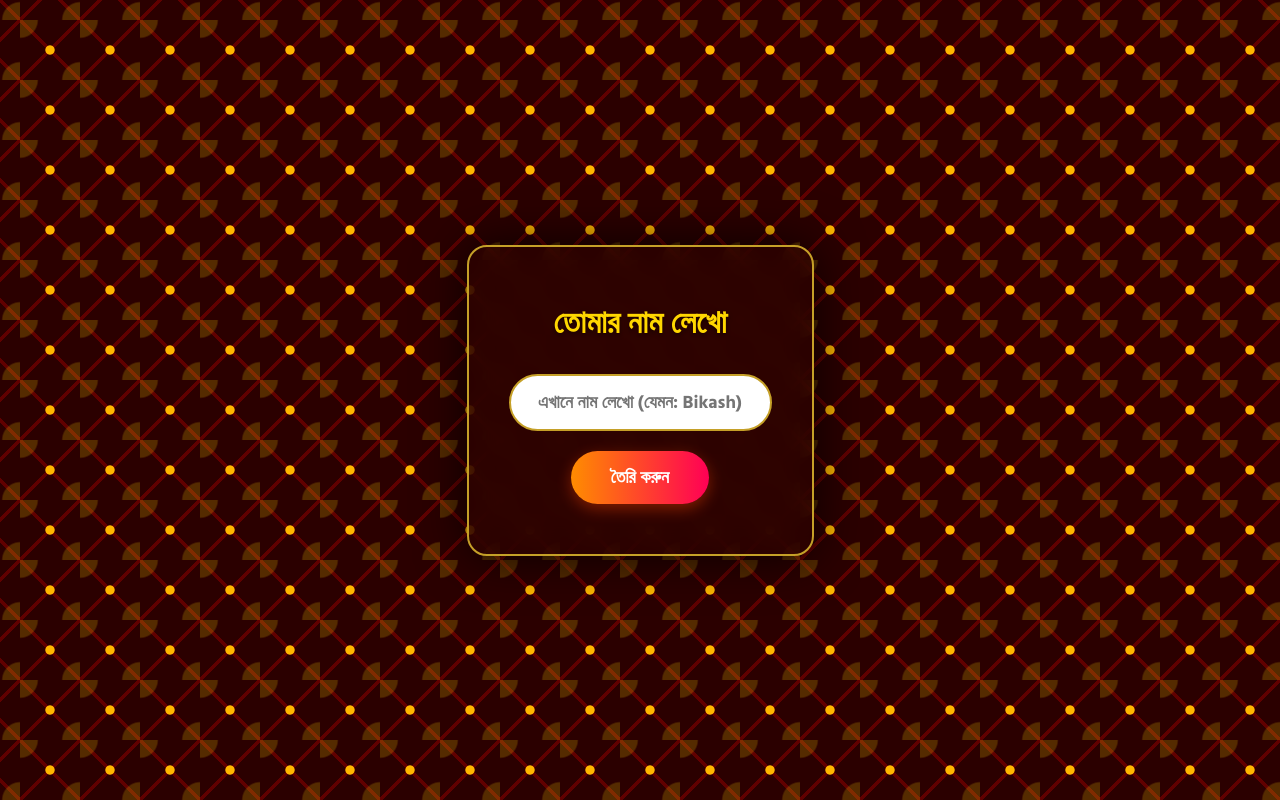
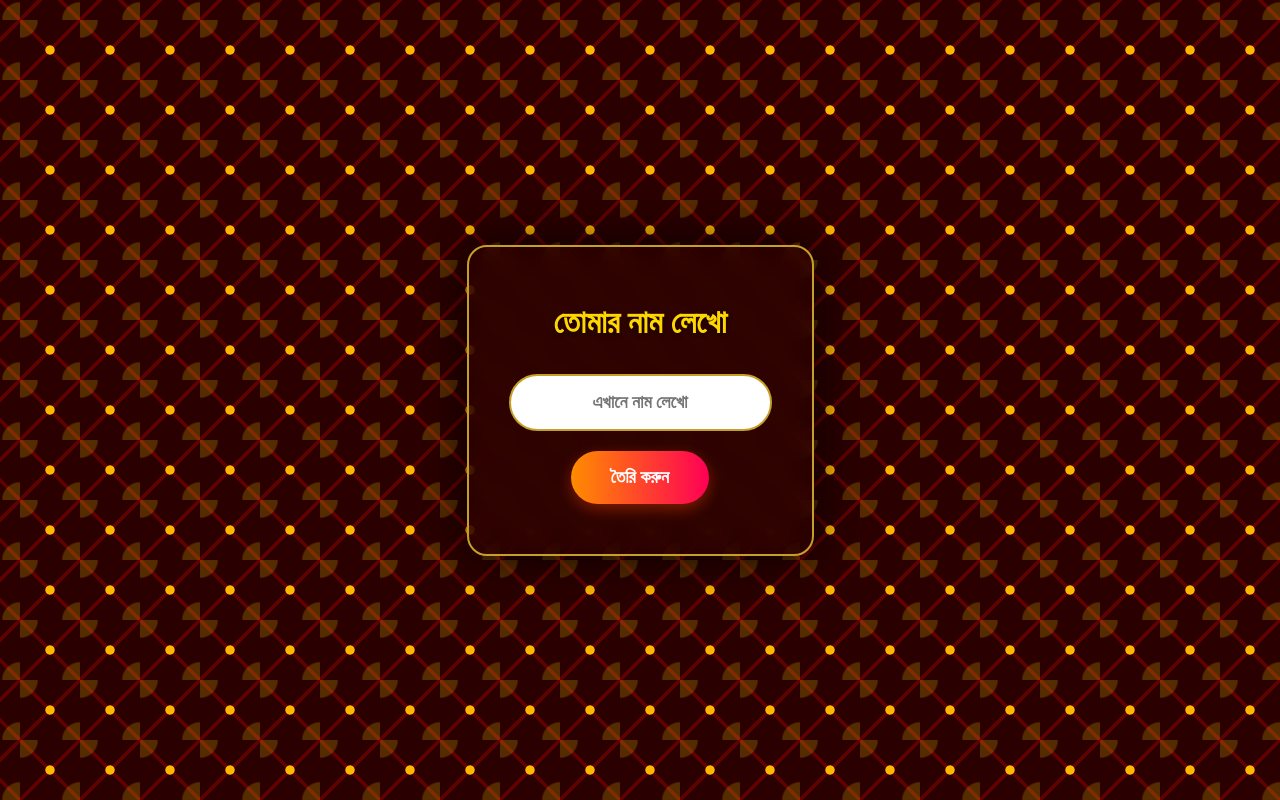
Before and after one commit to bikash8245/wish2026, a plain HTML site: page index.html in a window 1280 px wide. Drawn offline with Linux system fonts and the light colour scheme.

Commit message:
Update index.html

```diff
--- a/index.html
+++ b/index.html
@@ -215,7 +215,7 @@
 
     <div id="input-container">
         <h2>তোমার নাম লেখো</h2>
-        <input type="text" id="nameInput" placeholder="এখানে নাম লেখো (যেমন: Bikash)">
+        <input type="text" id="nameInput" placeholder="এখানে নাম লেখো">
         <br>
         <button onclick="generateBanner()">তৈরি করুন</button>
     </div>
```
